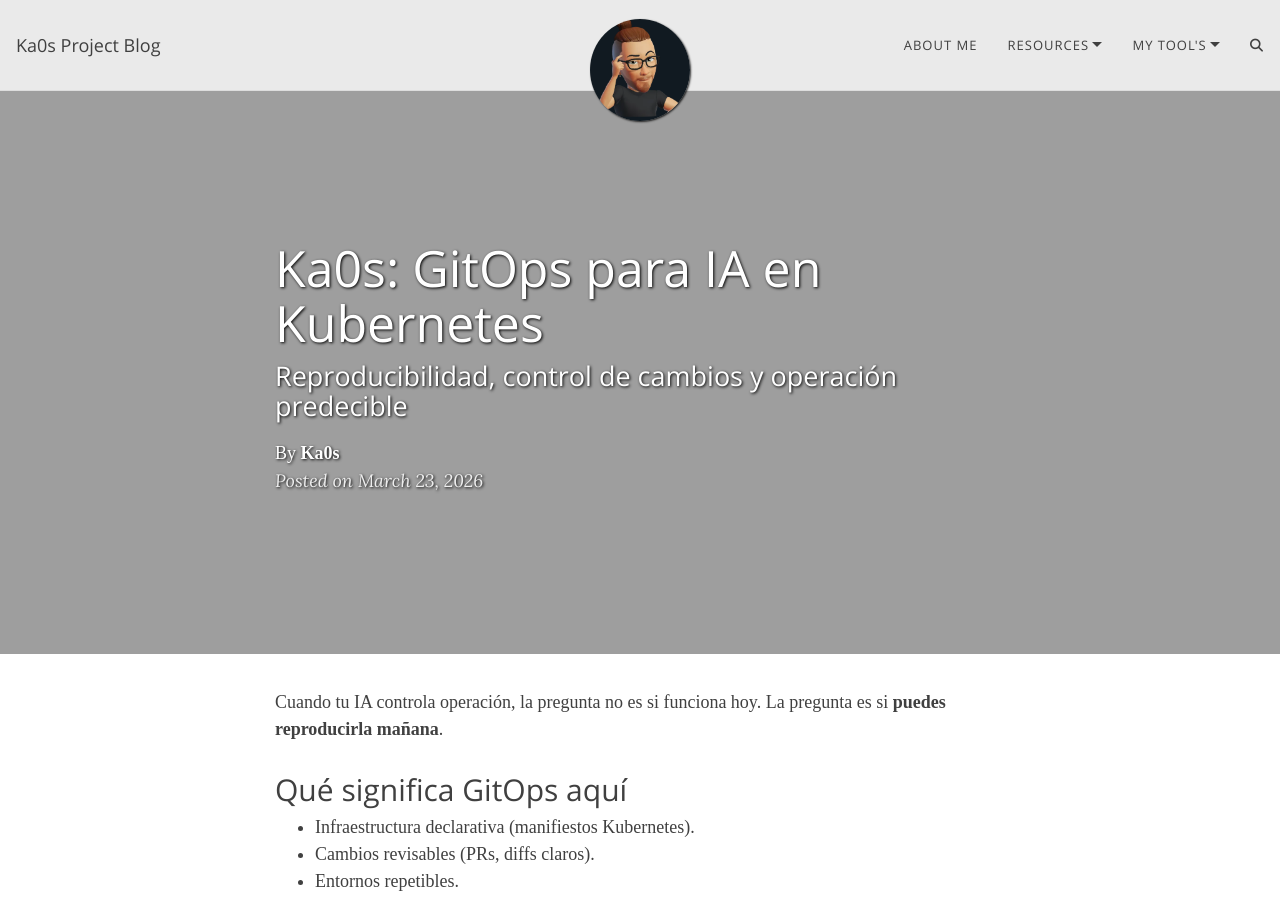
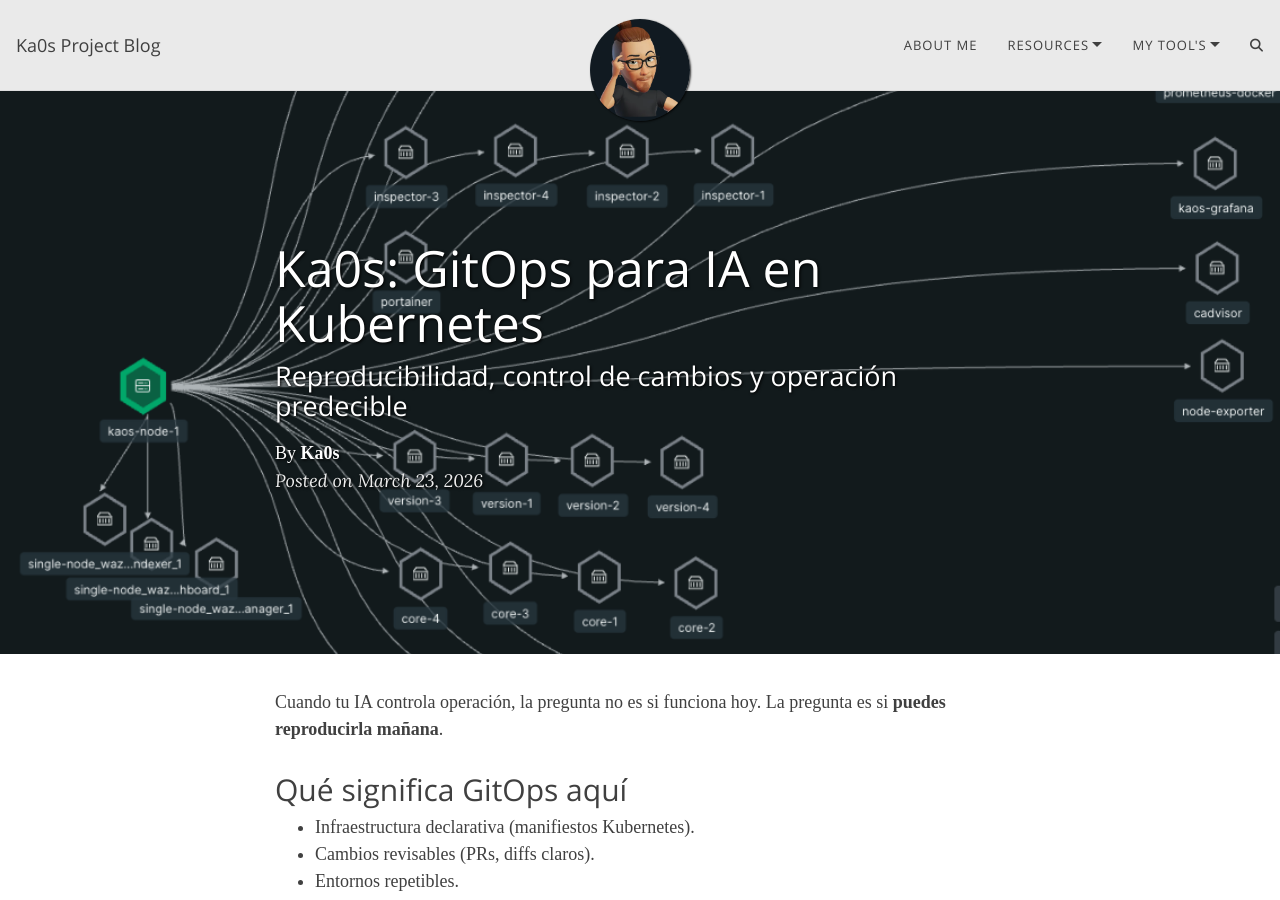
Before and after one commit to Ka0s-Klaus/ka0s.github.io, a Jekyll site: the page built from _posts/2026-03-23-Ka0s-GitOps-para-IA.md, in a window 1280 px wide and 900 px high. Built offline with Jekyll 4.4.1, drawn with Linux system fonts in a browser that asks for light colours; comment, search, counter and statistics services are not loaded.

Commit message:
fix images

```diff
--- a/_posts/2026-03-23-Ka0s-GitOps-para-IA.md
+++ b/_posts/2026-03-23-Ka0s-GitOps-para-IA.md
@@ -2,9 +2,9 @@
 layout: post
 title: "Ka0s: GitOps para IA en Kubernetes"
 subtitle: "Reproducibilidad, control de cambios y operación predecible"
-cover-img: /assets/img/workflow-ka0s.png
+cover-img: /assets/img/ka0s-ecosistema.png
 thumbnail-img: /assets/img/kaos-daavid-2.png
-share-img: /assets/img/workflow-ka0s.png
+share-img: /assets/img/ka0s-ecosistema.png
 tags: [post, ka0s, gitops, kubernetes, ci-cd, ai]
 author: Ka0s
 ---
```
